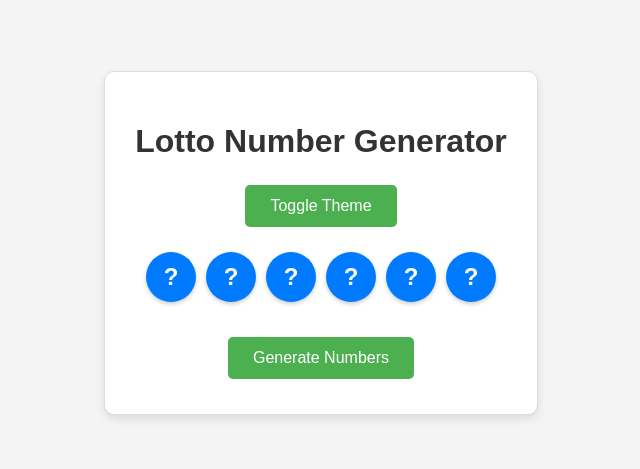
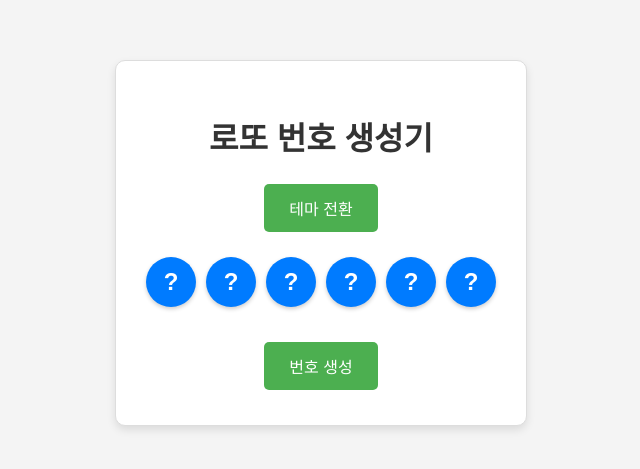
Before and after one commit to cpzhbe-cyber/product-builder-lecture10, a plain HTML site: page index.html in a window 1280 px wide. Shown: the part 157-626 px from the top of the page, without its empty margins (319-959 px from the left). Drawn offline with Linux system fonts and the light colour scheme.

Commit message:
feat: Localize UI text to Korean

```diff
--- a/index.html
+++ b/index.html
@@ -8,9 +8,9 @@
 </head>
 <body>
     <div class="container">
-        <h1>Lotto Number Generator</h1>
+        <h1>로또 번호 생성기</h1>
         <div class="theme-toggle">
-            <button id="themeToggle">Toggle Theme</button>
+            <button id="themeToggle">테마 전환</button>
         </div>
         <div id="lottoNumbers" class="lotto-numbers">
             <div class="number-circle">?</div>
@@ -20,7 +20,7 @@
             <div class="number-circle">?</div>
             <div class="number-circle">?</div>
         </div>
-        <button id="generateBtn">Generate Numbers</button>
+        <button id="generateBtn">번호 생성</button>
     </div>
     <script src="main.js"></script>
 </body>
```
